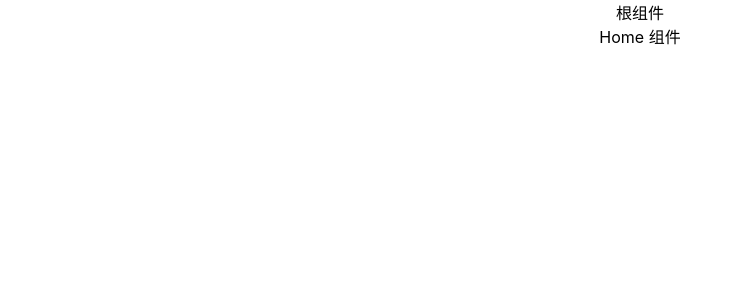
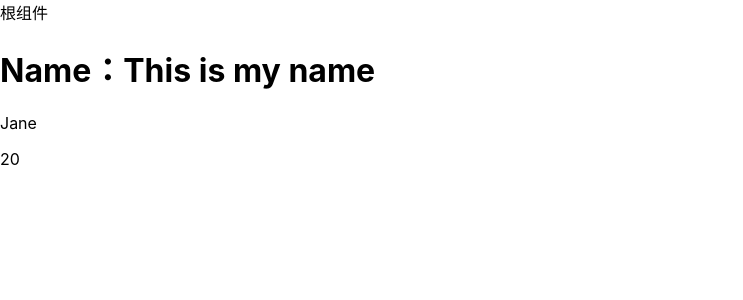
Before and after one commit to jackniu/react-app, a React (Create React App) app: page / in a window 1280 px wide. Shown: the top 300 px of the page, without its empty margins (0-743 px from the left). Built offline with nearby package versions, Linux system fonts and the light colour scheme.

Commit message:
Add Home component

```diff
--- a/src/App.js
+++ b/src/App.js
@@ -1,6 +1,6 @@
 import React from 'react';
 // import logo from './assets/images/logo.svg';
-import './assets/css/App.css';
+// import './assets/css/App.css';
 
 import Home from './components/Home'
 function App() {
--- a/src/components/Home.js
+++ b/src/components/Home.js
@@ -1,12 +1,25 @@
 import React, { Component } from 'react';
 
 class Home extends Component {
-    // constructor() {
-    //     super();
-    // }
+    constructor() {
+        super();
+        this.state = {
+            title: 'This is my name',
+            user: {
+                name: 'Jane',
+                age: 20
+            }
+        }
+    }
 
     render() {
-        return <div>Home 组件</div>
+        return (
+            <div>
+                <h1>Name：{this.state.title}</h1>
+                <p>{this.state.user.name}</p>
+                <p>{this.state.user.age}</p>
+            </div>
+        )
     }
 }
 
```
